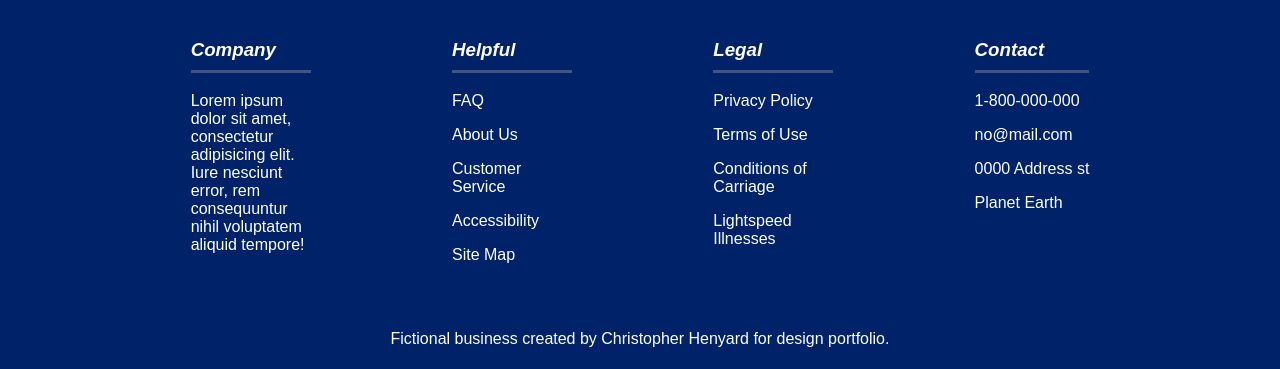
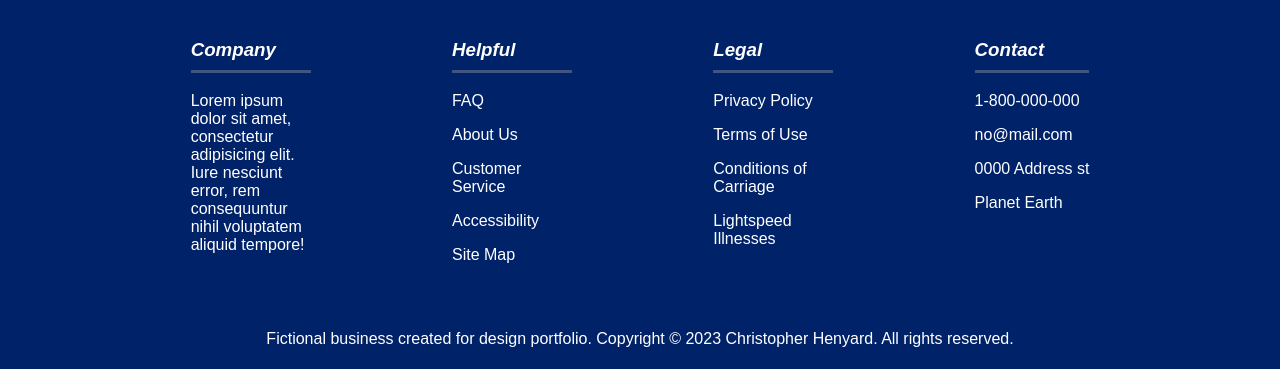
Before and after one commit to MrGraphicsGeek/Infinity-Spacelines, a plain HTML site: page destinations.html in a window 1280 px wide. Shown: the part 2847-3216 px from the top of the page. Drawn offline with Linux system fonts and the light colour scheme.

Commit message:
Update destinations.html

```diff
--- a/destinations.html
+++ b/destinations.html
@@ -174,7 +174,7 @@
 			</div>
 
 		</div>
-		<p class="footerdisclaimer">Fictional business created by Christopher Henyard for design portfolio.</p>
+		<p class="footerdisclaimer">Fictional business created for design portfolio. Copyright © 2023 Christopher Henyard. All rights reserved.</p>
 	</div>
 
 	</footer>
```
